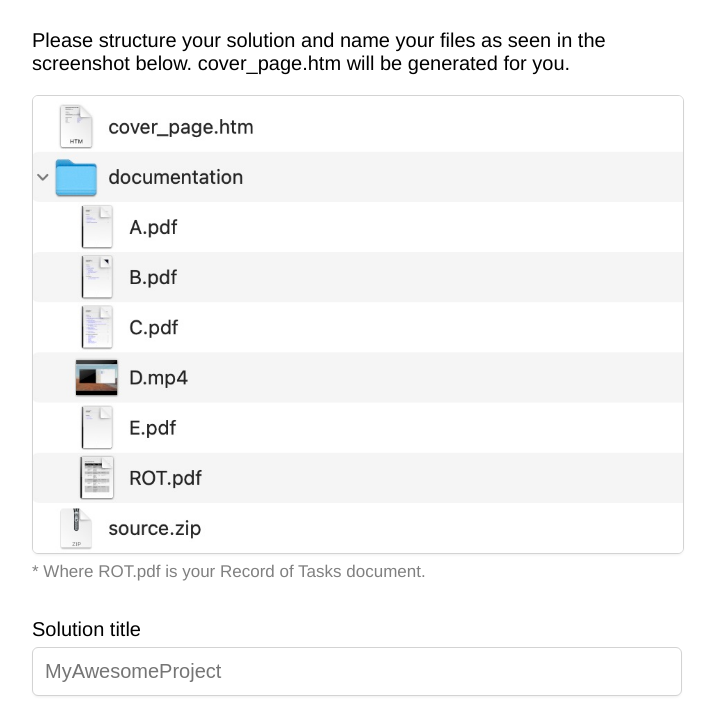
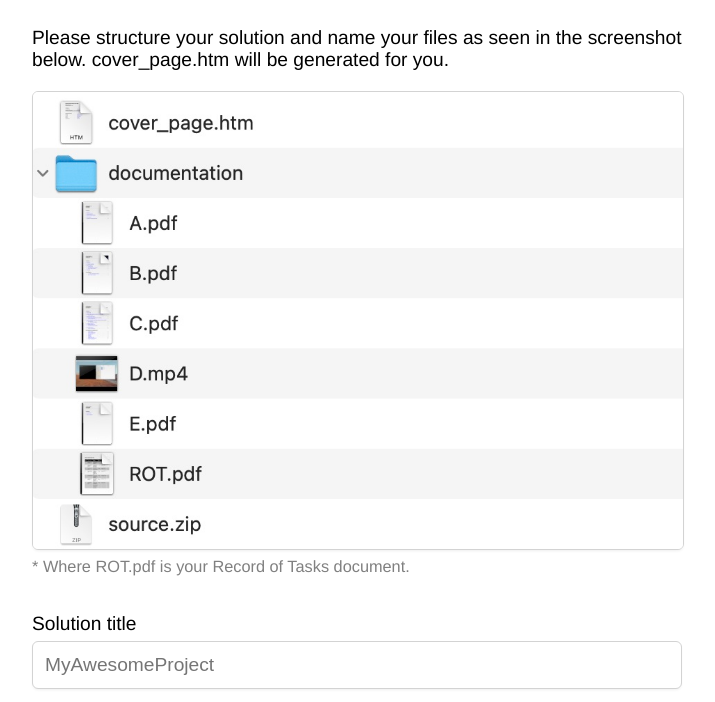
Before and after one commit to baris-inandi/ib-cs-solution-cover-sheet-generator, a website: page index.html in a window 1280 px wide. Shown: the part 150-852 px from the top of the page, without its empty margins (283-998 px from the left). Drawn offline with nearby package versions, Linux system fonts and the light colour scheme.

Commit message:
font-size

```diff
--- a/index.html
+++ b/index.html
@@ -42,7 +42,7 @@
       }
 
       main {
-        font-size: 1.25em;
+        font-size: 1.2em;
       }
 
       h2 {
```
